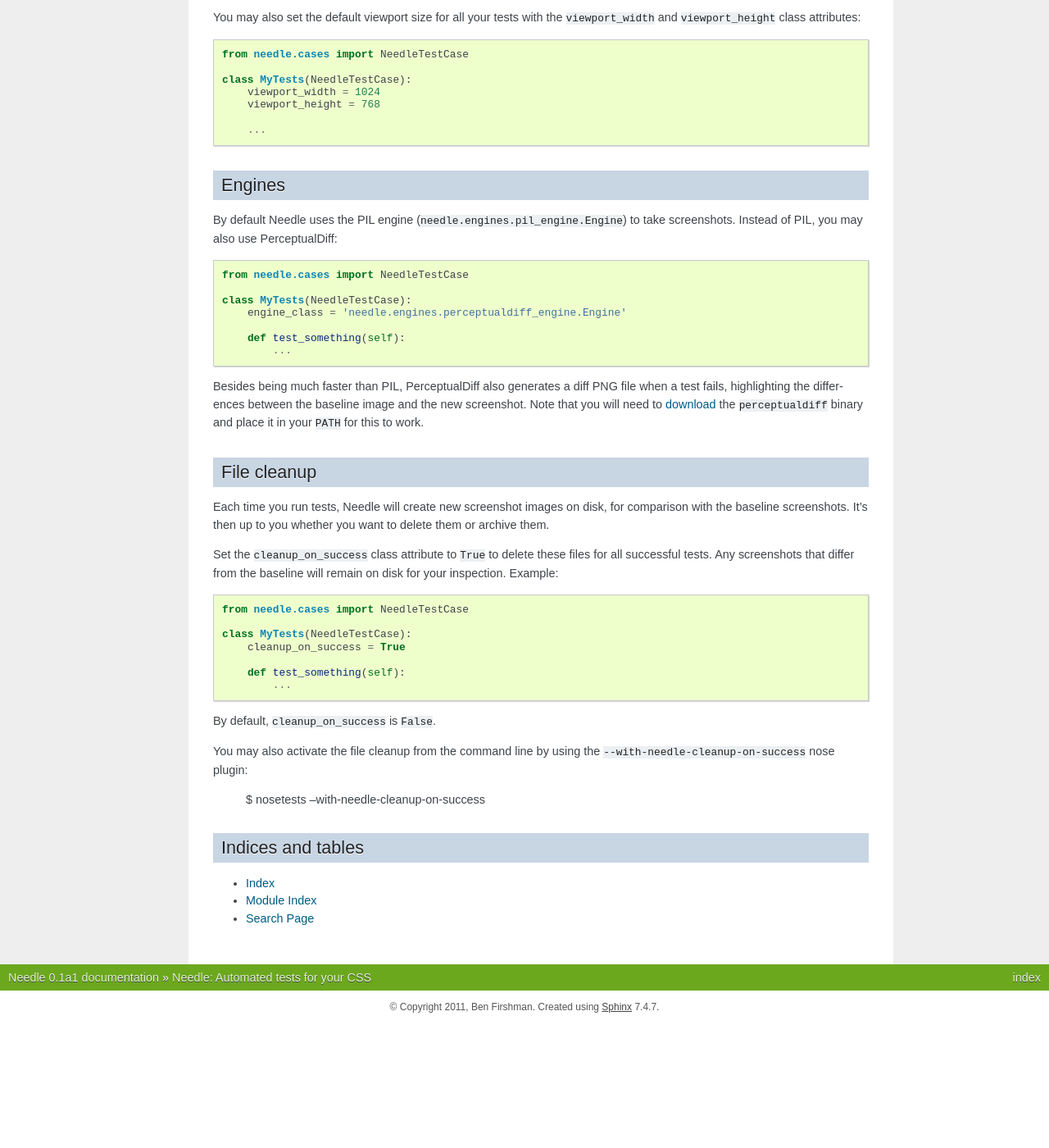
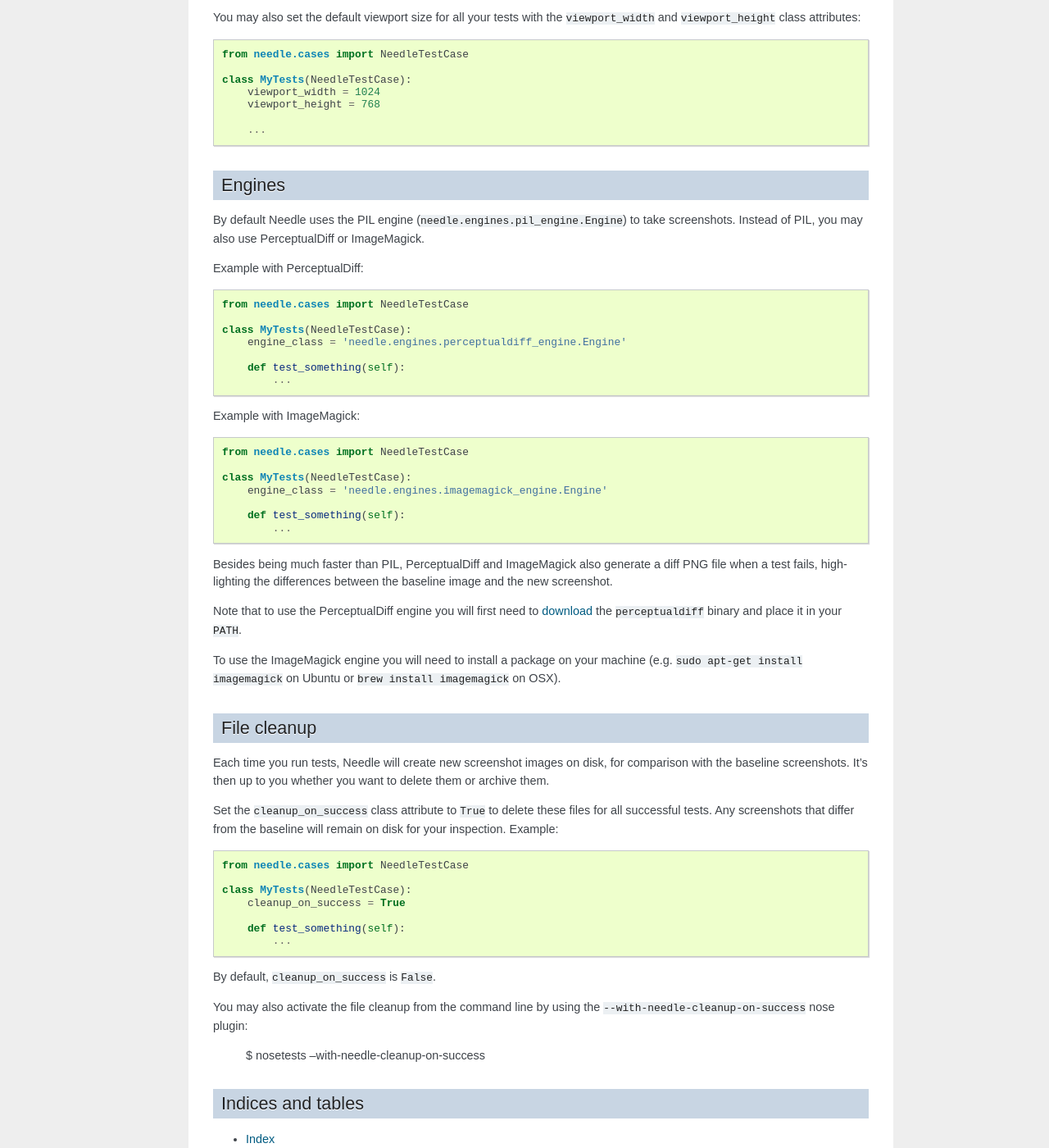
Before and after one commit to python-needle/needle, a Sphinx documentation site: the page built from docs/index.txt, in a window 1280 px wide and 1400 px high, scrolled down 1728 px. Shown: the whole window at 82% size. Built offline with Sphinx 7.4.7, drawn with Linux system fonts in a browser that asks for light colours; before the commit the page ends 2976 px from its top, so only the background shows below that.

Commit message:
Added documentation and tests for the ImageMagick engine.

```diff
--- a/docs/index.txt
+++ b/docs/index.txt
@@ -113,7 +113,10 @@ Engines
 -------
 
 By default Needle uses the PIL engine (``needle.engines.pil_engine.Engine``)
-to take screenshots. Instead of PIL, you may also use PerceptualDiff::
+to take screenshots. Instead of PIL, you may also use PerceptualDiff or
+ImageMagick.
+
+Example with PerceptualDiff::
 
     from needle.cases import NeedleTestCase
 
@@ -123,12 +126,27 @@ to take screenshots. Instead of PIL, you may also use PerceptualDiff::
         def test_something(self):
             ...
 
-Besides being much faster than PIL, PerceptualDiff also generates a diff PNG
-file when a test fails, highlighting the differences between the baseline
-image and the new screenshot. Note that you will need to
+Example with ImageMagick::
+
+    from needle.cases import NeedleTestCase
+
+    class MyTests(NeedleTestCase):
+        engine_class = 'needle.engines.imagemagick_engine.Engine'
+
+        def test_something(self):
+            ...
+
+Besides being much faster than PIL, PerceptualDiff and ImageMagick also
+generate a diff PNG file when a test fails, highlighting the differences
+between the baseline image and the new screenshot.
+
+Note that to use the PerceptualDiff engine you will first need to
 `download <http://pdiff.sourceforge.net/>`_ the ``perceptualdiff`` binary and
-place it in your ``PATH`` for this to work.
+place it in your ``PATH``.
 
+To use the ImageMagick engine you will need to install a package on your
+machine (e.g. ``sudo apt-get install imagemagick`` on Ubuntu or
+``brew install imagemagick`` on OSX).
 
 File cleanup
 ------------
```
Also changed, not shown: .travis.yml, 2 other files.
